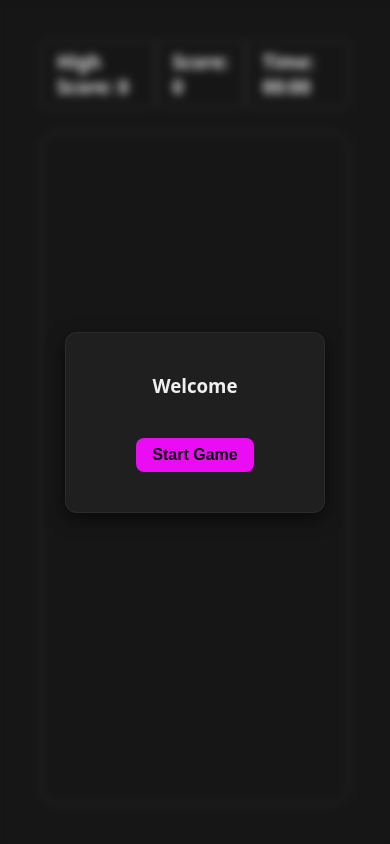
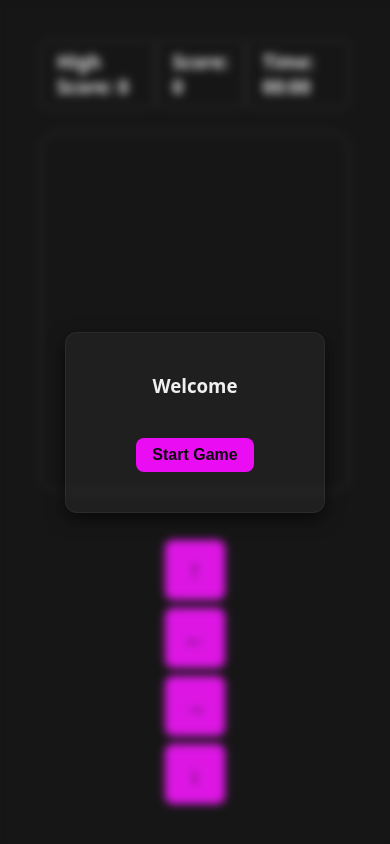
Before and after one commit to priyanshuch18/Snake-Game, a plain HTML site: page index.html in a window 390 px wide. Drawn offline with Linux system fonts and the light colour scheme.

Commit message:
Add mobile touch controls for Snake game

```diff
--- a/index.html
+++ b/index.html
@@ -25,6 +25,13 @@
             <div class="board">
 
             </div>
+            <!-- Mobile controls: visible only on small screens -->
+            <div class="mobile-controls">
+                <button id="up-btn">↑</button>
+                <button id="left-btn">←</button>
+                <button id="right-btn">→</button>
+                <button id="down-btn">↓</button>
+            </div>
         </section>
 
         <div class="modal">
--- a/script.js
+++ b/script.js
@@ -220,4 +220,8 @@ document.addEventListener('keydown', (e) => {
     }
 });
 
-// renderSnake();
+// Mobile controls: button clicks set direction
+document.getElementById('up-btn').addEventListener('click', () => direction = 'up');
+document.getElementById('left-btn').addEventListener('click', () => direction = 'left');
+document.getElementById('right-btn').addEventListener('click', () => direction = 'right');
+document.getElementById('down-btn').addEventListener('click', () => direction = 'down');
--- a/style.css
+++ b/style.css
@@ -154,6 +154,37 @@ section .infos{
 
 
 }
-.modal .game-over h3{
-    margin-bottom: var(--space-lg);
+.mobile-controls {
+    display: none; /* Hidden by default */
+    flex-direction: column;
+    align-items: center;
+    gap: var(--space-sm);
+    margin-top: var(--space-lg);
 }
+
+.mobile-controls button {
+    width: 60px;
+    height: 60px;
+    font-size: 24px;
+    background-color: var(--bg-fill-color);
+    color: var(--bg-primary-color);
+    border: none;
+    border-radius: var(--border-radius-sm);
+    cursor: pointer;
+    transition: background-color 0.3s ease;
+}
+
+.mobile-controls button:hover {
+    background-color: var(--bg-food-color);
+}
+
+.mobile-controls button:active {
+    transform: scale(0.95);
+}
+
+/* Show mobile controls on screens smaller than 768px */
+@media (max-width: 768px) {
+    .mobile-controls {
+        display: flex;
+    }
+}
```
